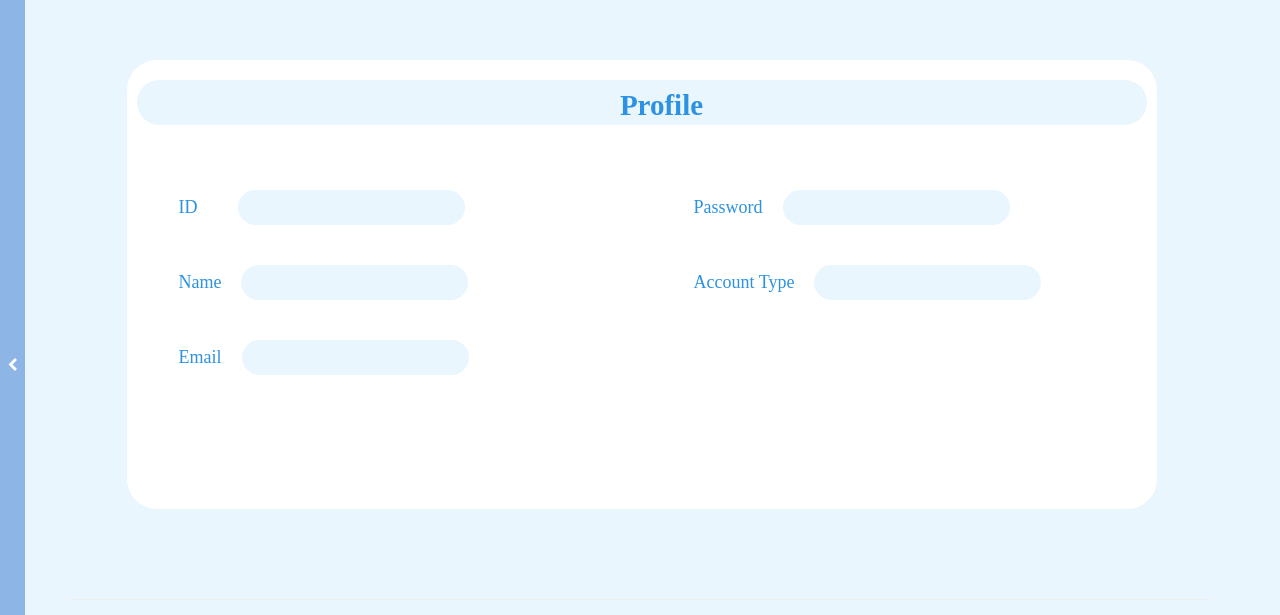
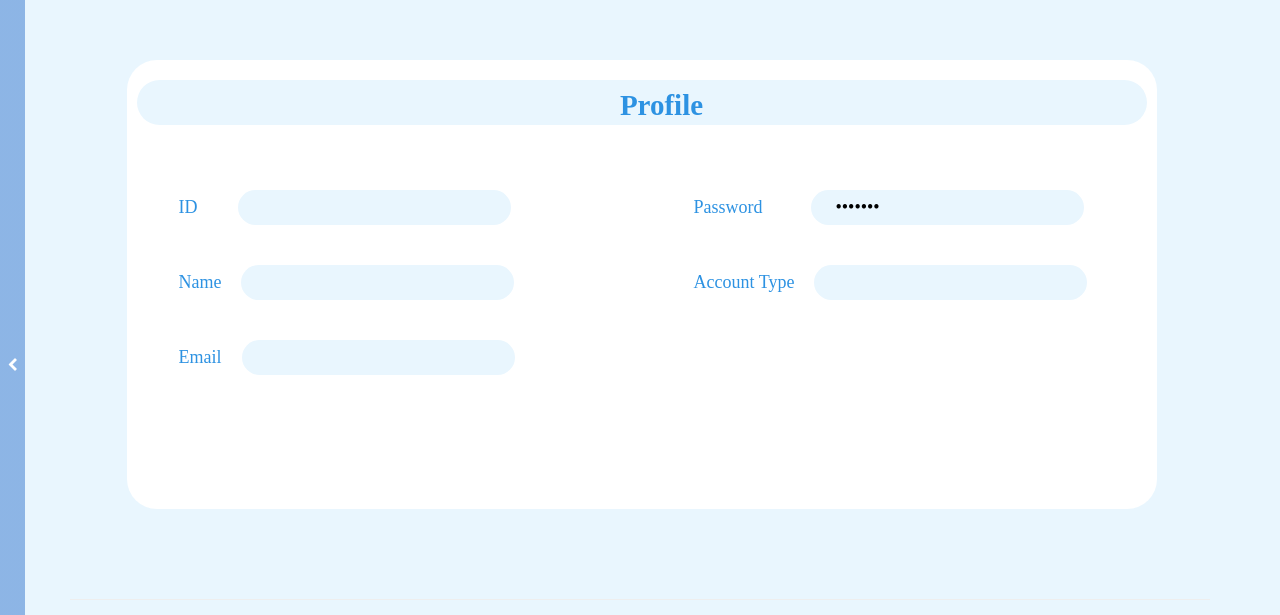
Before and after one commit to RockSolidSoln/Quotation-System, a Django app: template quotation_system/project/templates/customer/index.html in a window 1280 px wide. Shown: the part 60-675 px from the top of the page. Run offline with Django 4.2, Linux system fonts and the light colour scheme; the template is opened without the code that fills it: most values are stand-ins (such as "Sample title", 1, 10 or a date in 2020); some libraries are stand-ins or nearby versions.

Commit message:
Update in index.html  (Customer)

```diff
--- a/quotation_system/project/templates/customer/index.html
+++ b/quotation_system/project/templates/customer/index.html
@@ -118,10 +118,16 @@
             height: 35px;
             left: 273px;
             margin-left: 20px;
+            padding-left: 25px;
+            padding-right: 25px;
             top: 229px;
             border: none;
             background: #E9F6FE;
             border-radius: 50px;
+
+        }
+        ::placeholder{
+            color: #2C9BE5;
         }
     </style>
     <link rel="stylesheet"href="https://cdnjs.cloudflare.com/ajax/libs/font-awesome/4.7.0/css/font-awesome.min.css">
@@ -154,16 +160,16 @@
         </h2>
 
         <h2>
-            Name <input readonly type="text" label="Name" name="Name">
+            Name <input readonly type="text" label="Name" name="Name" placeholder="{{ user.username }}">
         </h2>
 
         <h2>
-            Email <input readonly type="email" label="Email" name="Email">
+            Email <input readonly type="email" label="Email" name="Email" placeholder="{{ user.email }}">
         </h2>
 
         </div>
         <div class="col">
-            <h2>Password <input readonly type="Password" label="Password" name="Password"></h2>
+            <h2>Password <input readonly type="Password" label="Password" placeholder="{{ user.password }} name="Password" style="margin-left:48px;" value="FakePSW"></h2>
             <h2>Account Type<input readonly type="text" label="AccType" name="AccType"></h2>
         </div>
     </div>
```
